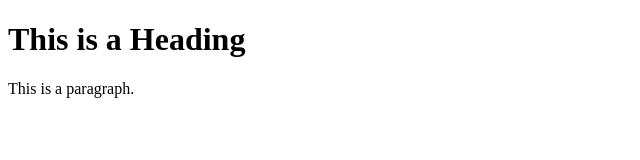
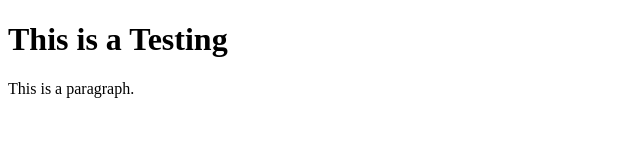
Before and after one commit to prasetya177/php, a plain HTML site: page index.html in a window 1280 px wide. Shown: the full height of the page, 0-640 px from the left. Drawn offline with Linux system fonts and the light colour scheme.

Commit message:
update data

```diff
--- a/index.html
+++ b/index.html
@@ -5,7 +5,8 @@
 </head>
 <body>
 
-<h1>This is a Heading</h1>
+<h1>This is a Testing</h1>
+
 <p>This is a paragraph.</p>
 
 </body>
```
